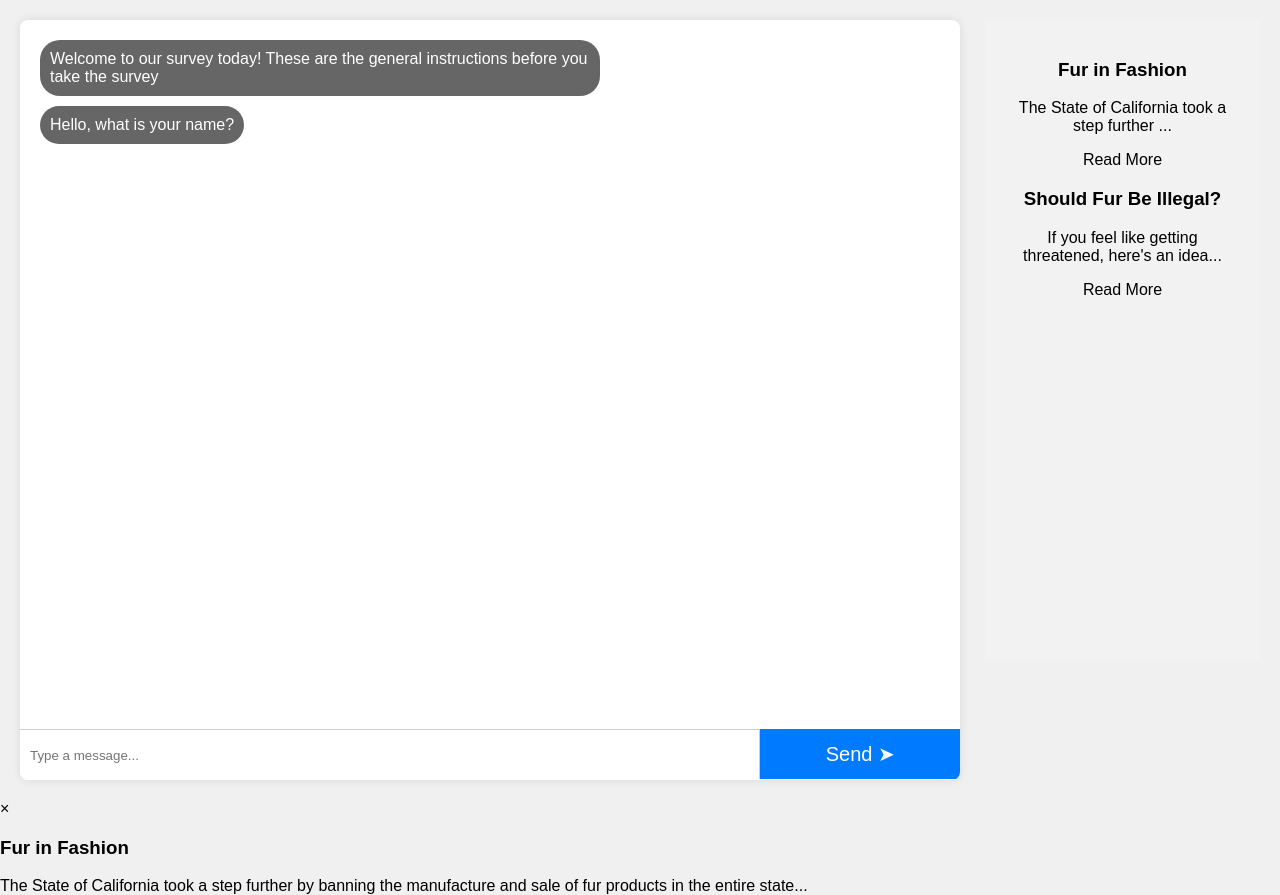
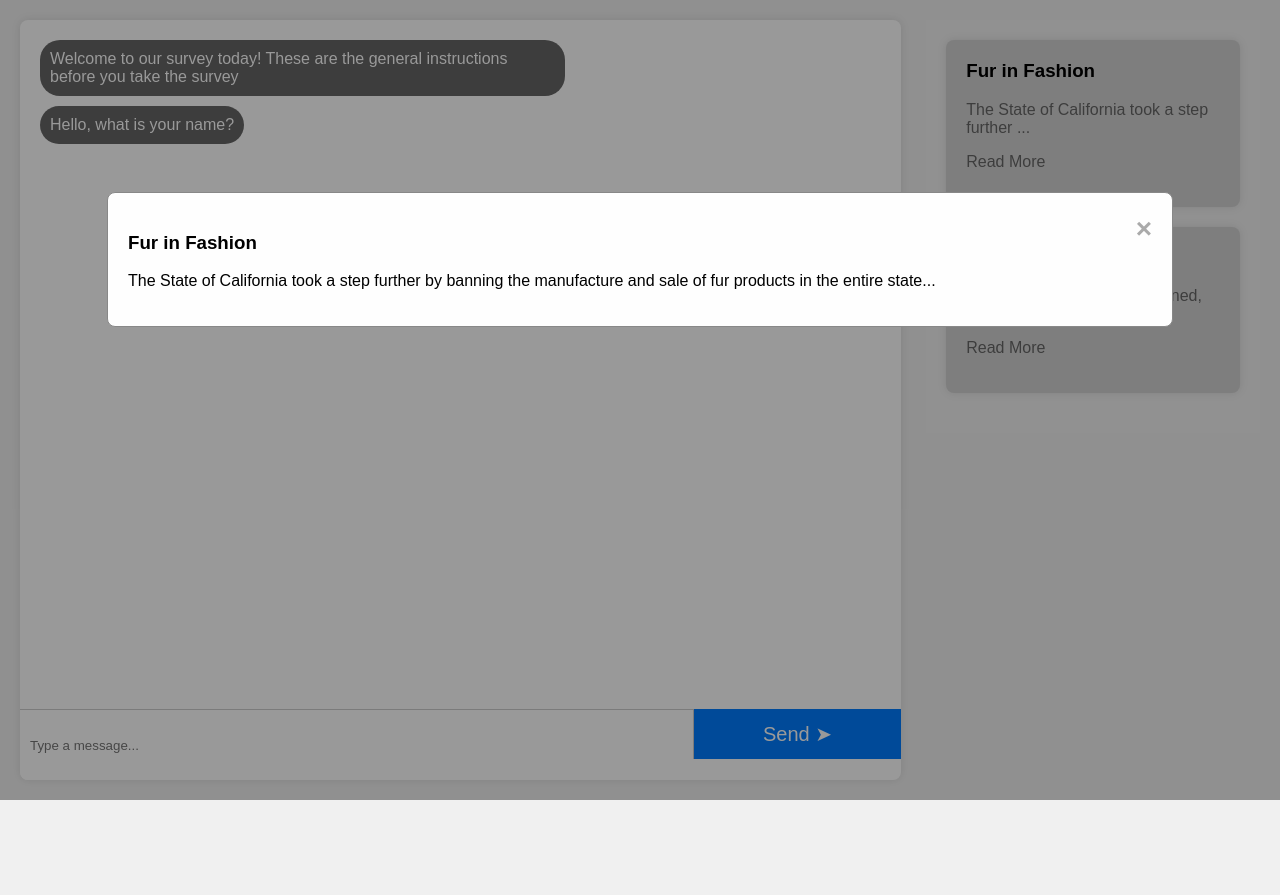
Before and after one commit to Manognarayasam/LLM_Research, a plain HTML site: page index.html in a window 1280 px wide. Both pictures are taken after a click on the element 1122 px from the left and 114 px from the top of the page. After the commit the page ends 800 px from the top, so only its background shows below. Drawn offline with Linux system fonts and the light colour scheme.

Commit message:
Update style.css

```diff
--- a/style.css
+++ b/style.css
@@ -3,36 +3,33 @@ body, html {
     padding: 0;
     font-family: Arial, sans-serif;
     background-color: #f0f0f0;
-  height: 100vh; /* Full viewport height */
+    height: 100vh;
   }
 
   #main-container {
     display: flex;
-  justify-content: center; /* Center children */
-  align-items: flex-start; /* Align children at the top */
-  height: 100%; /* Full height of the parent */
-  padding: 20px; /* Add some padding around */
-  box-sizing: border-box; /* Include padding in the width calculation */
+    justify-content: center;
+    align-items: flex-start;
+    height: 100%;
+    padding: 20px;
+    box-sizing: border-box;
   }
 
   #chat-container {
-  width: 80%;
-  margin-right: 2%; /* Space between chat and advertisement */
+    width: 75%;
+    margin-right: 2%;
     background-color: #fff;
     border-radius: 8px;
     overflow: hidden;
     box-shadow: 0 0 10px rgba(0,0,0,0.1);
     display: flex;
     flex-direction: column;
-  height: 95vh; /* Now it takes 80% of the viewport height */
-  display: flex;
-  flex-direction: column;
-  justify-content: space-between; /* Ensures input and button stick to the bottom */
-
+    height: 95vh;
+    justify-content: space-between;
   }
 
   #chat-box {
-  height: calc(100% - 60px); /* Adjust this value based on the total height of input-wrapper */
+    height: calc(100% - 60px);
     overflow-y: scroll;
     padding: 20px;
     display: flex;
@@ -57,23 +54,13 @@ body, html {
     align-self: flex-start;
   }
 
-#user-input, button {
-  flex: 1; /* Both input and button will take equal space */
-    padding: 10px;
-    border: none;
-    margin: 0; /* Remove any default margin */
-    outline: none;
-    height: 25px; /* Give a fixed height to both elements */
-}
-
-
   #user-input {
     flex-grow: 8; /* Input will fill the extra space */
     padding: 10px; /* Padding inside the input */
     margin: 0; /* Remove any default margin */
     border: none; /* No border for input */
     border-top: 1px solid #ccc; /* Top border for separating from the chat box */
-  height: 30px; /* Match the button height */
+    height: 50px; /* Match the button height */
   }
 
   button {
@@ -88,69 +75,116 @@ button {
     margin: 0;
     border-left: 1px solid #ccc; /* Separates button from input */
     height: 50px; /* Match the input height */
-  width: auto; /* Allow the width to auto-adjust to content */
     display: flex;
     justify-content: center;
     align-items: center;
   }
 
   #advertisement-container {
-  width: 20%; /* Less 2% for the margin of chat-container */
+    width: 25%;
     background-color: #f2f2f2;
     padding: 20px;
     display: flex;
+    flex-direction: column;
     align-items: center;
     justify-content: center;
     text-align: center;
-  height: 600px; /* Match the chat container height */
-    display: block; /* This is usually default but just to make sure */
-    text-align: center; /* Optional: Centers the content */
-
   }
 
-.option-button {
-  background-color: #4CAF50; /* Green background for options */
-  border: none;
-  color: white;
-  padding: 10px 20px;
-  text-align: center;
-  text-decoration: none;
-  display: inline-block;
-  font-size: 16px;
-  margin: 4px 2px;
-  cursor: pointer;
-  border-radius: 5px;
+  .card {
+    background-color: #d3d3d3; /* Gray color for the card */
+    border-radius: 8px;
+    box-shadow: 0 0 10px rgba(0, 0, 0, 0.1);
+    padding: 20px;
+    margin-bottom: 20px;
+    width: 100%;
+    box-sizing: border-box;
+    text-align: left; /* Left-aligned text */
+    transition: transform 0.2s, box-shadow 0.2s; /* Transition for hover effect */
+    cursor: pointer; /* Change cursor to pointer on hover */
   }
 
-
-#advertisement-container ul {
-  list-style-type: none; /* Removes default list styling */
-  padding: 0; /* Removes default padding */
-  margin: 0; /* Removes default margin */
+  .card:hover {
+    transform: translateY(-5px); /* Lift effect on hover */
+    box-shadow: 0 10px 20px rgba(0, 0, 0, 0.2); /* Shadow effect on hover */
   }
 
-#advertisement-container li {
-  margin-bottom: 10px; /* Space between list items */
+  .card h3 {
+    margin-top: 0;
   }
 
-#advertisement-container a {
-  display: block; /* Makes the link fill the container */
-  padding: 10px; /* Padding for visual appearance */
-  background-color: #f2f2f2; /* Background color */
-  color: #000; /* Text color */
-  text-decoration: none; /* Removes underline from links */
-  border-radius: 5px; /* Optional: Adds rounded corners to the links */
-  transition: background-color 0.3s; /* Smooth transition for hover effect */
+  .card p {
+    color: #666;
   }
 
-#advertisement-container a:hover {
-  background-color: #ddd; /* Changes background color on hover */
+  .card a {
+    color: #007bff;
+    text-decoration: none;
   }
 
-
+  .card a:hover {
+    text-decoration: underline;
+  }
 
   .input-wrapper {
     display: flex; /* Align children (input and button) in a row */
     padding: 0;
     margin: 0;
   }
+
+  /* Modal styles */
+  .modal {
+    display: none; /* Hidden by default */
+    position: fixed; /* Stay in place */
+    z-index: 1; /* Sit on top */
+    left: 0;
+    top: 0;
+    width: 100%; /* Full width */
+    height: 100%; /* Full height */
+    overflow: auto; /* Enable scroll if needed */
+    background-color: rgb(0,0,0); /* Fallback color */
+    background-color: rgba(0,0,0,0.4); /* Black w/ opacity */
+  }
+
+  .modal-content {
+    background-color: #fefefe;
+    margin: 15% auto; /* 15% from the top and centered */
+    padding: 20px;
+    border: 1px solid #888;
+    width: 80%; /* Could be more or less, depending on screen size */
+    border-radius: 8px;
+  }
+
+  .close {
+    color: #aaa;
+    float: right;
+    font-size: 28px;
+    font-weight: bold;
+  }
+
+  .close:hover,
+  .close:focus {
+    color: black;
+    text-decoration: none;
+    cursor: pointer;
+  }
+  .options-container {
+    display: flex;
+    gap: 10px;
+    flex-wrap: wrap;
+    margin-top: 10px;
+  }
+
+  .option-button {
+    background-color: #007bff;
+    color: white;
+    border: none;
+    padding: 10px 20px;
+    border-radius: 5px;
+    cursor: pointer;
+    transition: background-color 0.3s;
+  }
+
+  .option-button:hover {
+    background-color: #0056b3;
+  }
```
Lines whose indentation alone changed are shown as unchanged.
